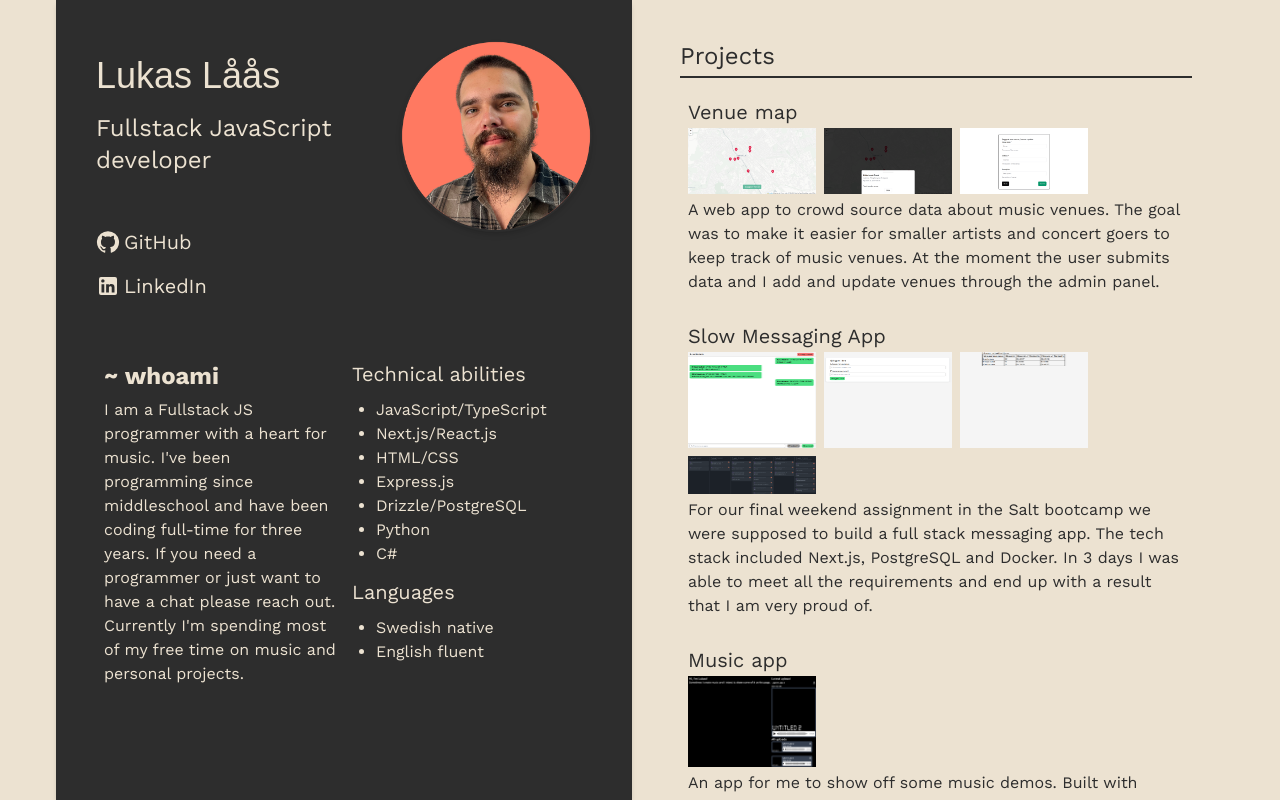
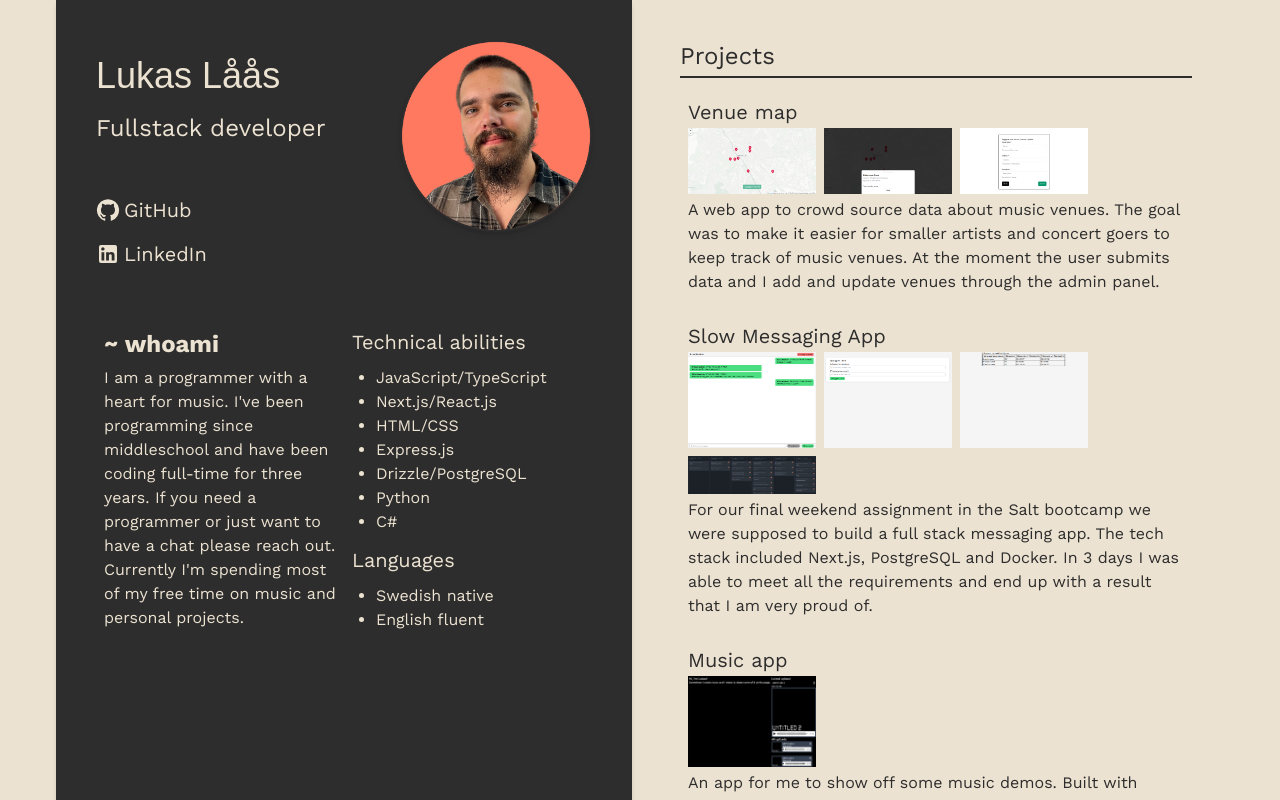
Before and after one commit to lukas-laas/portfolio, a Next.js app: page / in a window 1280 px wide. Built offline with nearby package versions, Linux system fonts and the light colour scheme; a web font is replaced by a local one.

Commit message:
update bio

```diff
--- a/src/app/_components/summary.tsx
+++ b/src/app/_components/summary.tsx
@@ -27,7 +27,7 @@ export function Summary() {
             />
             <Header1>Lukas Låås</Header1>
           </header>
-          <Header2>Fullstack JavaScript developer</Header2>
+          <Header2>Fullstack developer</Header2>
           <div className="flex flex-col gap-4 py-12">
             <Link
               href={"https://github.com/lukas-laas"}
@@ -57,11 +57,11 @@ export function Summary() {
                   <strong className="text-2xl"> ~ whoami</strong>
                 </Header3>
                 <Paragraph>
-                  I am a Fullstack JS programmer with a heart for music. I've
-                  been programming since middleschool and have been coding
-                  full-time for three years. If you need a programmer or just
-                  want to have a chat please reach out. Currently I'm spending
-                  most of my free time on music and personal projects.
+                  I am a programmer with a heart for music. I've been
+                  programming since middleschool and have been coding full-time
+                  for three years. If you need a programmer or just want to have
+                  a chat please reach out. Currently I'm spending most of my
+                  free time on music and personal projects.
                 </Paragraph>
               </Article>
             </div>
```
